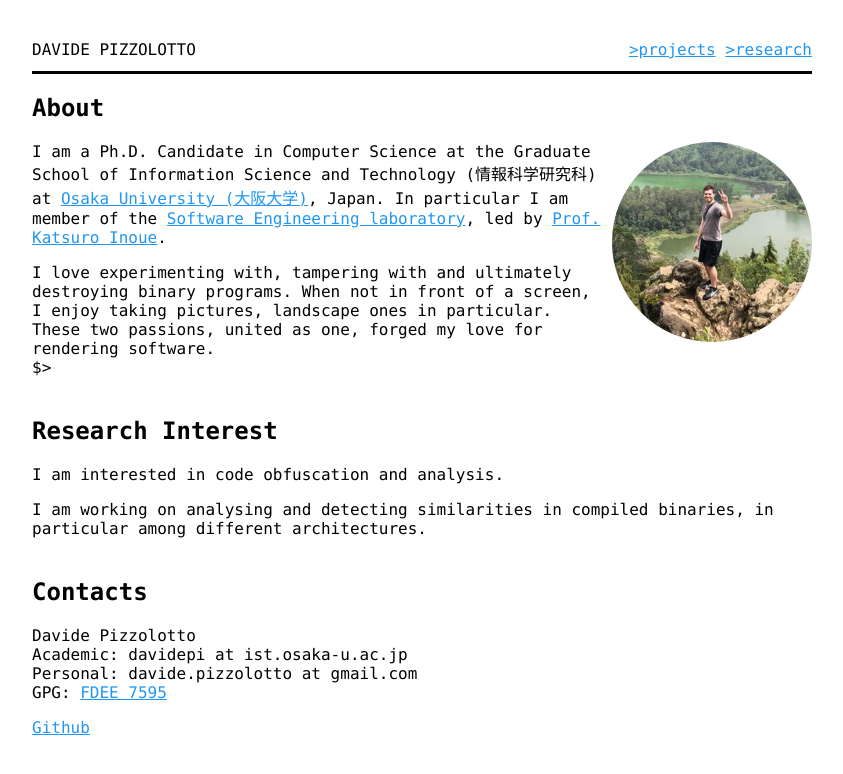
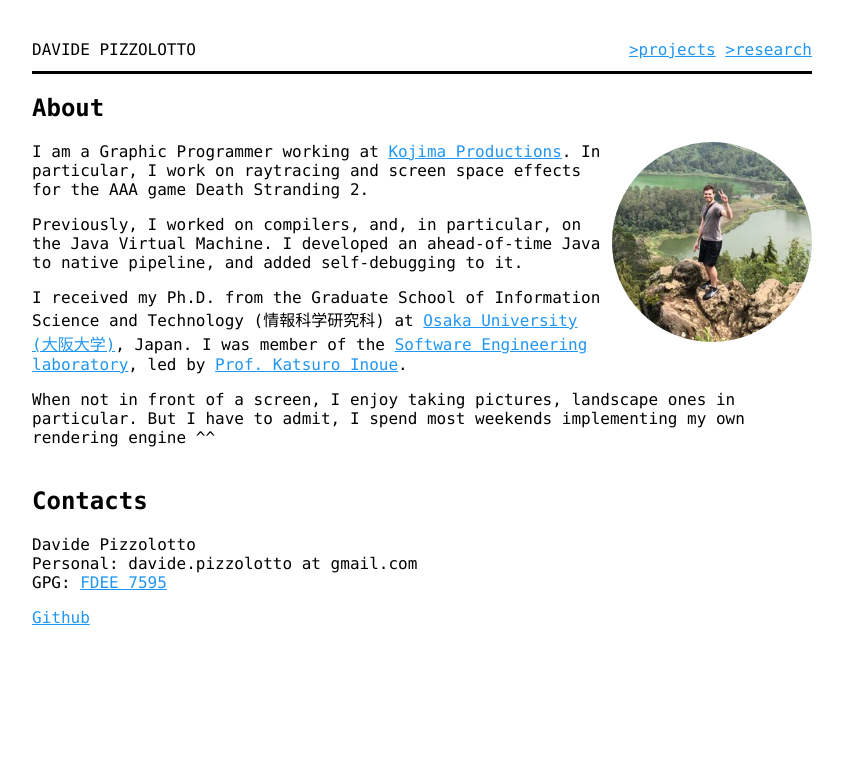
Before and after one commit to davidepi/davidepi.github.io, a Jekyll site: the page built from index.html, in a window 1280 px wide. Shown: the top 774 px of the page, without its empty margins (218-1061 px from the left). Built offline with Jekyll 4.4.1, drawn with Linux system fonts in a browser that asks for light colours.

Commit message:
Update 2024

```diff
--- a/index.html
+++ b/index.html
@@ -7,28 +7,27 @@ title: Home - davidepi
     <h1>About</h1>
     <img class="me" src="{{ 'assets/imgs/profpic_256.jpg' | relative_url }}" alt="profile pic">
     <p>
-        I am a Ph.D. Candidate in Computer Science at the Graduate School of Information Science and Technology (情報科学研究科) at <a href="https://www.osaka-u.ac.jp/en">Osaka University (大阪大学)</a>, Japan.
-        In particular I am member of the <a href="https://sel.ist.osaka-u.ac.jp">Software Engineering laboratory</a>, led by <a href="https://sel.ist.osaka-u.ac.jp/people/inoue">Prof. Katsuro Inoue</a>.
+      I am a Graphic Programmer working at <a href="https://www.kojimaproductions.jp/en">Kojima Productions</a>.
+      In particular, I work on raytracing and screen space effects for the AAA game Death Stranding 2.
     </p>
     <p>
-        I love experimenting with, tampering with and ultimately destroying binary programs.
-        When not in front of a screen, I enjoy taking pictures, landscape ones in particular.
-        These two passions, united as one, forged my love for rendering software.
-        <br>$>
+      Previously, I worked on compilers, and, in particular, on the Java Virtual Machine.
+      I developed an ahead-of-time Java to native pipeline, and added self-debugging to it.
     </p>
-</section>
-
-<section id="research-interests">
-    <h1>Research Interest</h1>
-    <p>I am interested in code obfuscation and analysis.</p>
-    <p>I am working on analysing and detecting similarities in compiled binaries, in particular among different architectures.</p>
+    <p>
+      I received my Ph.D. from the Graduate School of Information Science and Technology (情報科学研究科) at <a href="https://www.osaka-u.ac.jp/en">Osaka University (大阪大学)</a>, Japan.
+      I was member of the <a href="https://sel.ist.osaka-u.ac.jp">Software Engineering laboratory</a>, led by <a href="https://sel.ist.osaka-u.ac.jp/people/inoue">Prof. Katsuro Inoue</a>.
+    </p>
+    <p>
+      When not in front of a screen, I enjoy taking pictures, landscape ones in particular.
+      But I have to admit, I spend most weekends implementing my own rendering engine ^^
+    </p>
 </section>
 
 <section id="contacts">
     <h1>Contacts</h1>
     <p>
         Davide Pizzolotto<br>
-        Academic: davidepi at ist.osaka-u.ac.jp<br>
         Personal: davide.pizzolotto at gmail.com<br>
         GPG: <a href="https://keyserver.ubuntu.com/pks/lookup?op=get&search=0xaccd4586fdee7595">FDEE 7595</a>
     </p>
```
Also changed, not shown: research.html (+10 -0 lines), 1 other file.
